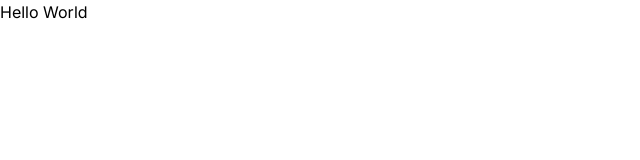
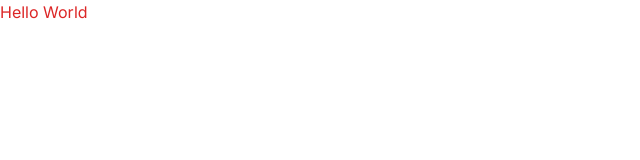
Before and after one commit to fuadcoder/movie-point, a Next.js app: page / in a window 1280 px wide. Shown: the top 160 px of the page, without its empty margins (0-640 px from the left). Built offline with nearby package versions, Linux system fonts and the light colour scheme.

Commit message:
install tailwind css

```diff
--- a/src/app/page.js
+++ b/src/app/page.js
@@ -1,6 +1,6 @@
 import Image from 'next/image'
 export default function Home() {
   return (
-    <h1>Hello World</h1>
+    <h1 className='text-red-600'>Hello World</h1>
   )
 }
```
